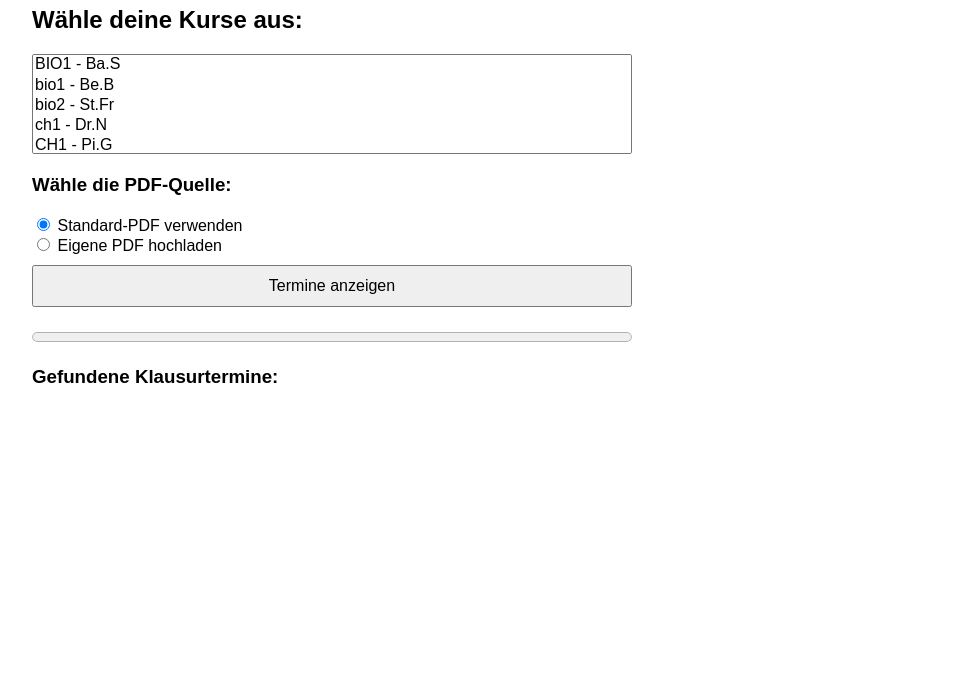
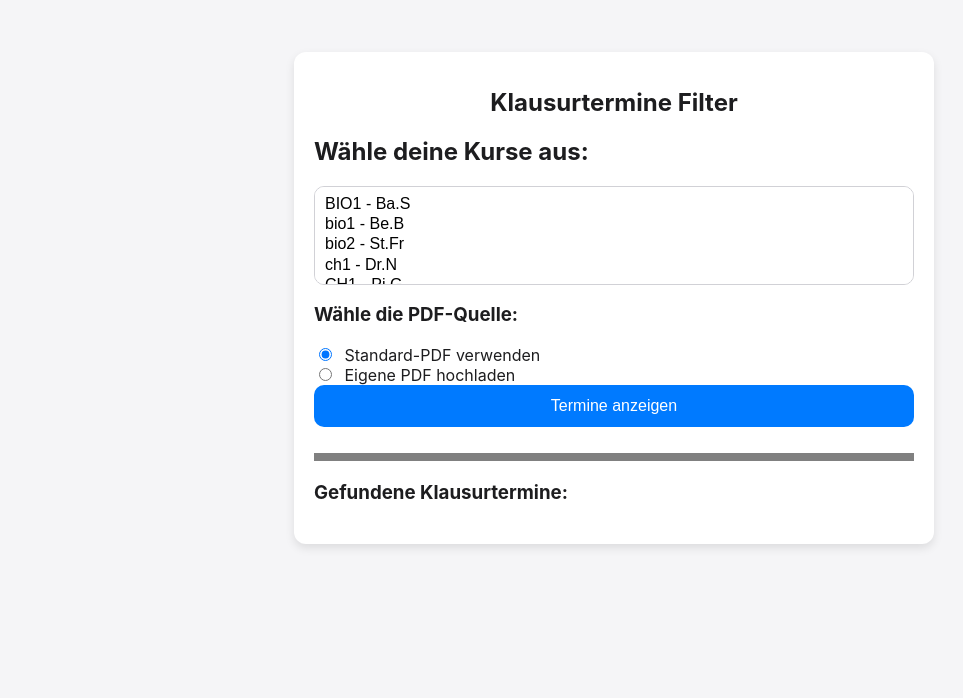
Before and after one commit to P00kil/klausuren-Filter-web, a plain HTML site: page index.html in a window 1280 px wide. Shown: the part 102-800 px from the top of the page, without its empty margins (26-989 px from the left). Drawn offline with Linux system fonts and the light colour scheme.

Commit message:
style.css aktualisieren

```diff
--- a/style.css
+++ b/style.css
@@ -1,46 +1,108 @@
+/* Grundlegende Layout-Anpassungen */
+body {
+    font-family: -apple-system, BlinkMacSystemFont, "San Francisco", "Helvetica Neue", sans-serif;
+    background-color: #f5f5f7;
+    color: #1d1d1f;
+    margin: 0;
+    padding: 0;
+    display: flex;
+    justify-content: center;
+    align-items: center;
+    height: 100vh;
+}
+
+/* Hauptcontainer */
+.container {
+    background: white;
+    padding: 20px;
+    max-width: 600px;
+    width: 90%;
+    border-radius: 12px;
+    box-shadow: 0 4px 10px rgba(0, 0, 0, 0.1);
+}
+
+/* Titel */
+h1 {
+    font-size: 24px;
+    font-weight: bold;
+    text-align: center;
+}
+
+/* Auswahlfeld für Kurse */
+select {
+    width: 100%;
+    height: auto;
+    font-size: 16px;
+    border: 1px solid #d1d1d6;
+    border-radius: 10px;
+    padding: 8px;
+    appearance: none;
+    outline: none;
+}
+
+/* Radio-Button Styling */
+input[type="radio"] {
+    margin-right: 8px;
+}
+
+/* Datei-Upload-Bereich */
+#uploadSection {
+    margin-top: 10px;
+    padding: 10px;
+    background: #f0f0f5;
+    border-radius: 10px;
+    text-align: center;
+}
+
+/* Button-Styling */
+button {
+    width: 100%;
+    background: #007aff;
+    color: white;
+    font-size: 16px;
+    padding: 12px;
+    border: none;
+    border-radius: 10px;
+    cursor: pointer;
+    transition: background 0.2s ease-in-out;
+}
+
+button:hover {
+    background: #005ecb;
+}
+
+/* Fortschrittsanzeige */
 .progress-container {
-    margin-top: 20px;
+    margin-top: 15px;
+    width: 100%;
 }
 
 progress {
     width: 100%;
-    height: 20px;
-}
-body {
-    font-family: Arial, sans-serif;
+    height: 8px;
+    border-radius: 5px;
+    appearance: none;
 }
 
-.container {
-    margin: 50px;
-    max-width: 600px; /* Breite angepasst */
-}
-
-select {
-    width: 100%;
-    height: 100px; /* Größe des Auswahlfeldes reduziert */
-    font-size: 16px;
-}
-
-button {
-    margin-top: 10px;
-    padding: 10px 15px;
-    font-size: 16px;
-    width: 100%; /* Button auf 100% der Breite */
-}
-
+/* Klausurtermin-Liste */
 ul {
     list-style-type: none;
     padding-left: 0;
+    margin-top: 10px;
 }
 
 li {
-    margin: 5px 0;
-    background: #f0f0f0;
+    background: #f2f2f7;
     padding: 10px;
-    border-radius: 5px;
+    border-radius: 8px;
+    margin-top: 5px;
+    display: flex;
+    align-items: center;
 }
 
+/* Ausgabebereich */
 #output {
     margin-top: 20px;
     font-weight: bold;
+    text-align: center;
 }
```
